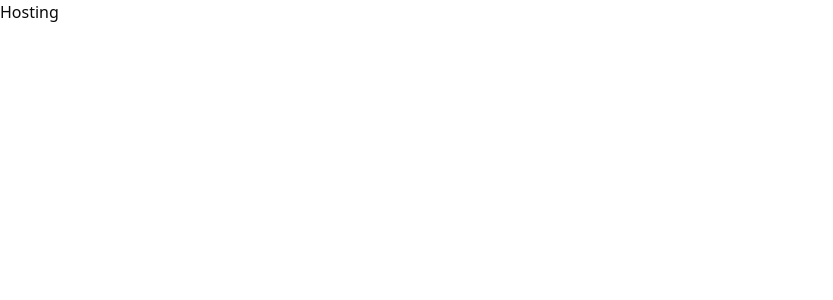
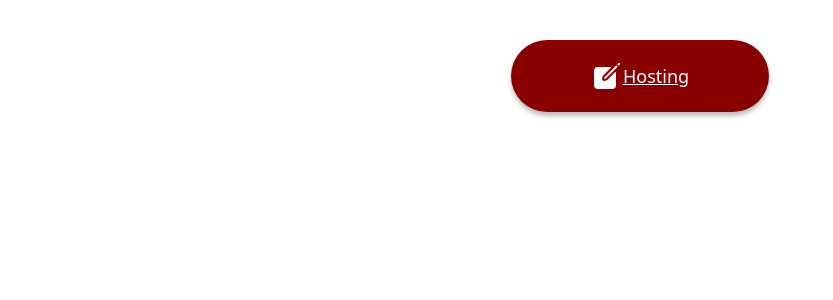
Before and after one commit to eliseoalcaraz/FrontEnd127, a Next.js app: page /hosting in a window 1280 px wide. Shown: the top 300 px of the page, without its empty margins (0-833 px from the left). Built offline with nearby package versions, Linux system fonts and the light colour scheme.

Commit message:
hosting course

```diff
--- a/app/(root)/hosting/page.tsx
+++ b/app/(root)/hosting/page.tsx
@@ -2,7 +2,14 @@ import React from 'react'
 
 const Hosting = () => {
   return (
-    <div>Hosting</div>
+    <div className='min-h-screen flex flex-col items-center justify-start w-full gap-10 pt-10'>
+      <div>
+        <div className='flex  items-center  justify-center bg-myred text-white font-medium text-lg px-20  py-5 rounded-full cursor-pointer shadow-[0px_4px_4px_rgba(0,0,0,0.25)] backdrop-blur-[4px]'>
+          <img src="/create.svg" alt="Create" className="w-8 h-8" />
+          <p className='underline'>Hosting</p>
+        </div>
+      </div>
+    </div>
   )
 }
 
--- /dev/null
+++ b/components/CourseCard.tsx
@@ -0,0 +1,9 @@
+import React from 'react'
+
+const CourseCard = () => {
+  return (
+    <div>CourseCard</div>
+  )
+}
+
+export default CourseCard
```
